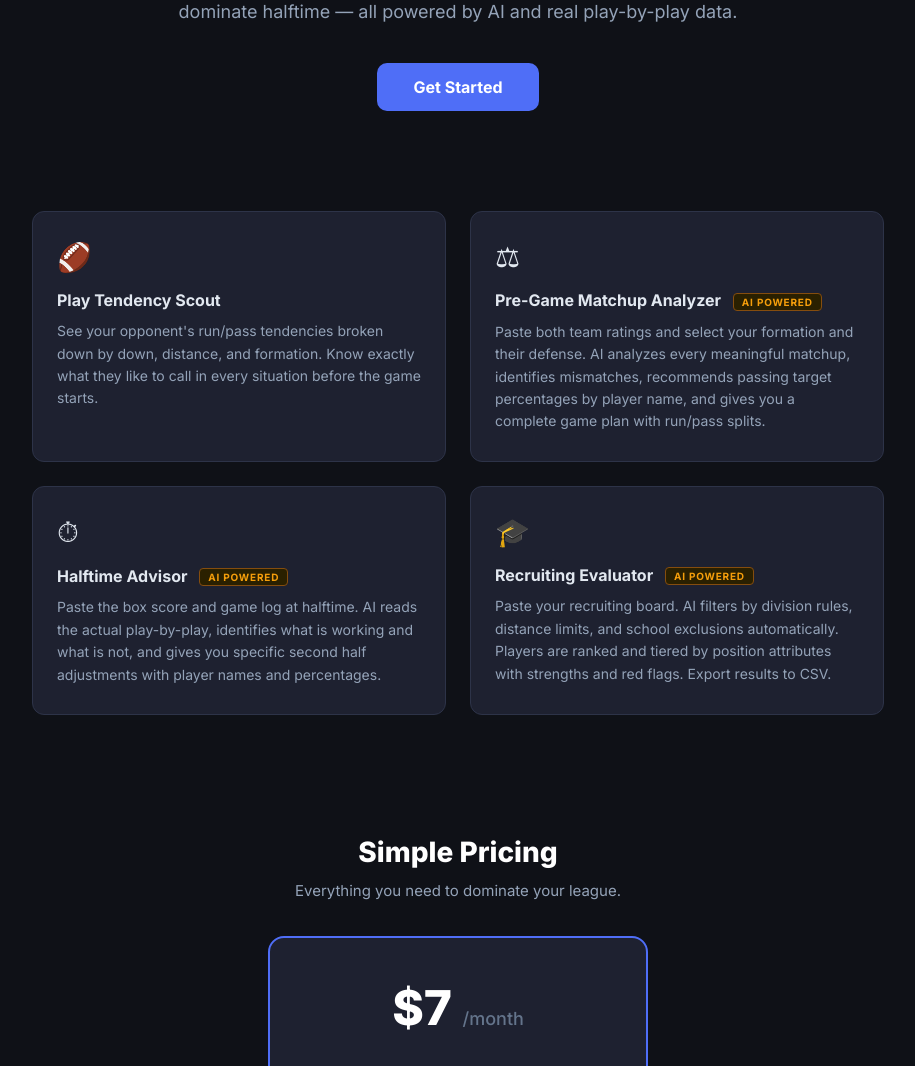
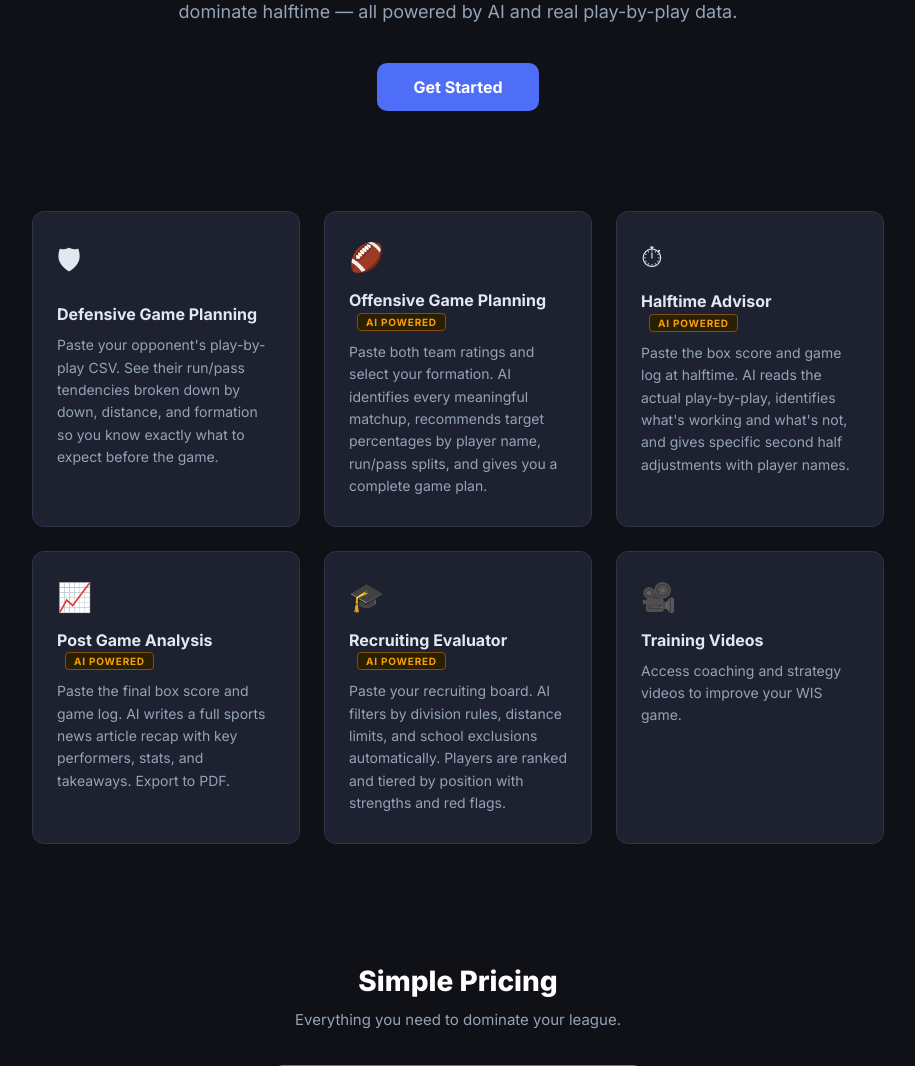
Before and after one commit to jvm127/football-scout, a Flask app: page / in a window 1280 px wide. Shown: the part 395-1461 px from the top of the page, without its empty margins (182-1097 px from the left). Run offline with Flask 3, Linux system fonts and the light colour scheme; data that the repository does not hold is empty; some libraries are stand-ins or nearby versions.

Commit message:
Pin all deps, add /health endpoint, update landing page
- Pin every dependency to exact versions in requirements.txt
- Add /health route returning {"status": "ok"} (no auth required)
- Add padding and title above landing page video embed
- Update feature blocks to reflect all 6 current tools with
  accurate names and descriptions in a 3-column grid

Co-Authored-By: Claude Opus 4.6 <noreply@anthropic.com>

```diff
--- a/app.py
+++ b/app.py
@@ -2362,6 +2362,10 @@ def internal_access():
     session.permanent = True
     session['internal_access'] = True
     return redirect(url_for('dashboard_page'))
+
+@app.route("/health")
+def health_check():
+    return {"status": "ok"}, 200
 
 @app.route("/")
 def landing():
--- a/templates/landing.html
+++ b/templates/landing.html
@@ -101,7 +101,13 @@
 
     .hero-video {
       max-width: 640px;
-      margin: 36px auto 0;
+      margin: 56px auto 0;
+    }
+    .hero-video-title {
+      font-size: 18px;
+      font-weight: 700;
+      color: #e2e8f0;
+      margin-bottom: 16px;
     }
     .hero-video iframe {
       width: 100%;
@@ -118,6 +124,11 @@
       gap: 24px;
     }
     @media (max-width: 700px) { .features-grid { grid-template-columns: 1fr; } }
+    .features-grid.three-col {
+      grid-template-columns: repeat(3, 1fr);
+    }
+    @media (max-width: 900px) { .features-grid.three-col { grid-template-columns: repeat(2, 1fr); } }
+    @media (max-width: 700px) { .features-grid.three-col { grid-template-columns: 1fr; } }
 
     .feature-card {
       background: #1e2130;
@@ -254,32 +265,43 @@
       <a href="/signup" class="hero-cta">Get Started</a>
       {% if landing_video_url %}
       <div class="hero-video">
+        <p class="hero-video-title">See It In Action — Watch How WIS Cheat Code Works</p>
         <iframe src="{{ landing_video_url }}" allowfullscreen allow="accelerometer; autoplay; clipboard-write; encrypted-media; gyroscope; picture-in-picture"></iframe>
       </div>
       {% endif %}
     </div>
 
     <div class="features">
-      <div class="features-grid">
+      <div class="features-grid three-col">
+        <div class="feature-card">
+          <div class="feature-icon">&#128737;</div>
+          <h3>Defensive Game Planning</h3>
+          <p>Paste your opponent's play-by-play CSV. See their run/pass tendencies broken down by down, distance, and formation so you know exactly what to expect before the game.</p>
+        </div>
         <div class="feature-card">
           <div class="feature-icon">&#127944;</div>
-          <h3>Play Tendency Scout</h3>
-          <p>See your opponent's run/pass tendencies broken down by down, distance, and formation. Know exactly what they like to call in every situation before the game starts.</p>
-        </div>
-        <div class="feature-card">
-          <div class="feature-icon">&#9878;</div>
-          <h3>Pre-Game Matchup Analyzer <span class="badge-ai">AI Powered</span></h3>
-          <p>Paste both team ratings and select your formation and their defense. AI analyzes every meaningful matchup, identifies mismatches, recommends passing target percentages by player name, and gives you a complete game plan with run/pass splits.</p>
+          <h3>Offensive Game Planning <span class="badge-ai">AI Powered</span></h3>
+          <p>Paste both team ratings and select your formation. AI identifies every meaningful matchup, recommends target percentages by player name, run/pass splits, and gives you a complete game plan.</p>
         </div>
         <div class="feature-card">
           <div class="feature-icon">&#9201;</div>
           <h3>Halftime Advisor <span class="badge-ai">AI Powered</span></h3>
-          <p>Paste the box score and game log at halftime. AI reads the actual play-by-play, identifies what is working and what is not, and gives you specific second half adjustments with player names and percentages.</p>
+          <p>Paste the box score and game log at halftime. AI reads the actual play-by-play, identifies what's working and what's not, and gives specific second half adjustments with player names.</p>
+        </div>
+        <div class="feature-card">
+          <div class="feature-icon">&#128200;</div>
+          <h3>Post Game Analysis <span class="badge-ai">AI Powered</span></h3>
+          <p>Paste the final box score and game log. AI writes a full sports news article recap with key performers, stats, and takeaways. Export to PDF.</p>
         </div>
         <div class="feature-card">
           <div class="feature-icon">&#127891;</div>
           <h3>Recruiting Evaluator <span class="badge-ai">AI Powered</span></h3>
-          <p>Paste your recruiting board. AI filters by division rules, distance limits, and school exclusions automatically. Players are ranked and tiered by position attributes with strengths and red flags. Export results to CSV.</p>
+          <p>Paste your recruiting board. AI filters by division rules, distance limits, and school exclusions automatically. Players are ranked and tiered by position with strengths and red flags.</p>
+        </div>
+        <div class="feature-card">
+          <div class="feature-icon">&#127909;</div>
+          <h3>Training Videos</h3>
+          <p>Access coaching and strategy videos to improve your WIS game.</p>
         </div>
       </div>
     </div>
```
Also changed, not shown: requirements.txt (+8 -8 lines).
